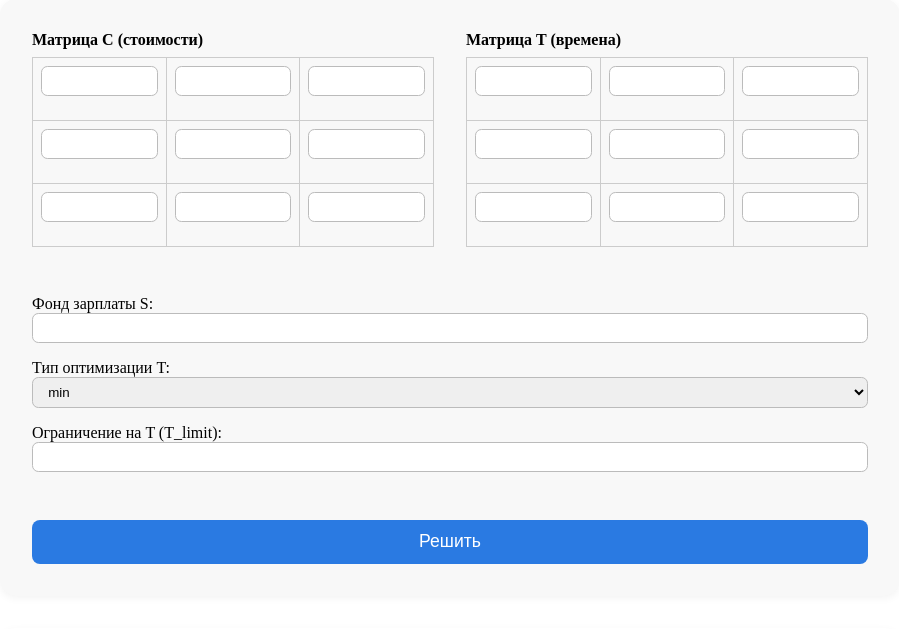
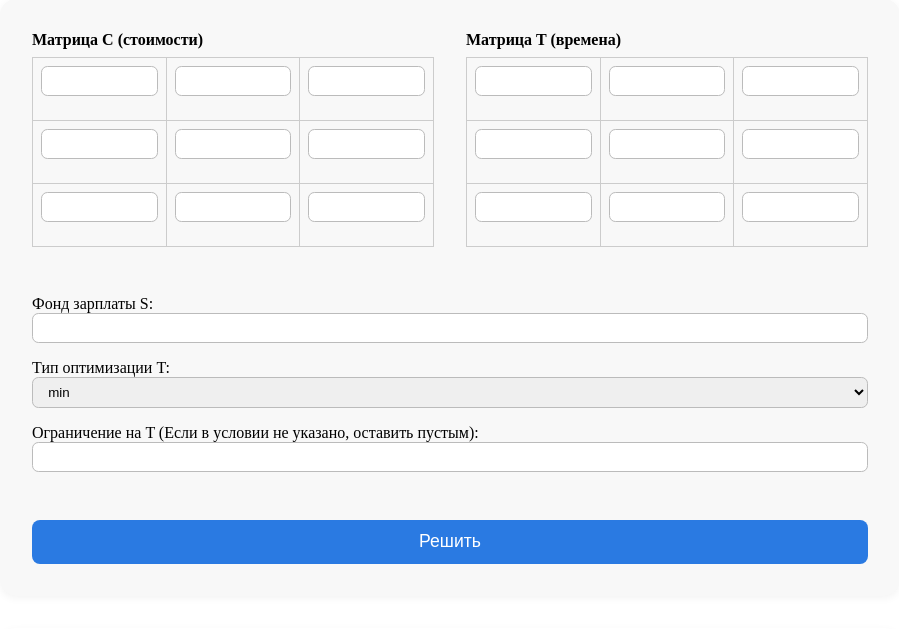
Before and after one commit to konstantin237/minimization-of-plan-execution-time, a PHP site: page / in a window 1280 px wide. Shown: the part 131-760 px from the top of the page, without its empty margins (190-1089 px from the left). Run offline with PHP 8.4, Linux system fonts and the light colour scheme.

Commit message:
it seems that it is complete

```diff
--- a/assets/js/first_script.js
+++ b/assets/js/first_script.js
@@ -48,11 +48,18 @@ class AssignmentModel {
       let T_value = this.T_type === 'min' ? Math.max(...times) : Math.min(...times);
       let valid = true;
       if (this.S && sumC > this.S) valid = false;
-      if (this.T_limit !== '' && ((this.T_type === 'min' && T_value > this.T_limit) || (this.T_type === 'max' && T_value < this.T_limit))) valid = false;
+      // Не фильтруем по T_limit здесь, фильтрация будет ниже
       solutions.push({ perm, sumC, T_value, table, valid });
     }
-    // Выбираем оптимальное решение
+    // Новый алгоритм выбора решения
     let filtered = solutions.filter(s => s.valid);
+    if (this.T_limit !== '') {
+      if (this.T_type === 'min') {
+        filtered = filtered.filter(s => s.T_value <= this.T_limit);
+      } else {
+        filtered = filtered.filter(s => s.T_value >= this.T_limit);
+      }
+    }
     if (filtered.length === 0) return { answer: 'Нет допустимых решений', solutions };
     let best;
     if (this.T_type === 'min') {
--- a/index.html
+++ b/index.html
@@ -30,7 +30,7 @@
             <option value="min" selected>min</option>
             <option value="max">max</option>
           </select>
-          <label for="t-limit">Ограничение на T (T_limit):</label>
+          <label for="t-limit">Ограничение на T (Если в условии не указано, оставить пустым):</label>
           <input id="t-limit" type="number" name="T_limit" min="0" step="any">
         </div>
         <button id="solve-btn" type="button">Решить</button>
--- a/index.php
+++ b/index.php
@@ -30,7 +30,7 @@
             <option value="min" selected>min</option>
             <option value="max">max</option>
           </select>
-          <label for="t-limit">Ограничение на T (T_limit):</label>
+          <label for="t-limit">Ограничение на T (Если в условии не указано, оставить пустым):</label>
           <input id="t-limit" type="number" name="T_limit" min="0" step="any">
         </div>
         <button id="solve-btn" type="button">Решить</button>
--- a/index.pug
+++ b/index.pug
@@ -23,7 +23,7 @@ html
           select#t-type(name="T")
             option(value="min" selected) min
             option(value="max") max
-          label(for="t-limit") Ограничение на T (T_limit):
+          label(for="t-limit") Ограничение на T (Если в условии не указано, оставить пустым):
           input#t-limit(type="number" name="T_limit" min="0" step="any")
         button#solve-btn(type="button") Решить
       section#solution
```
